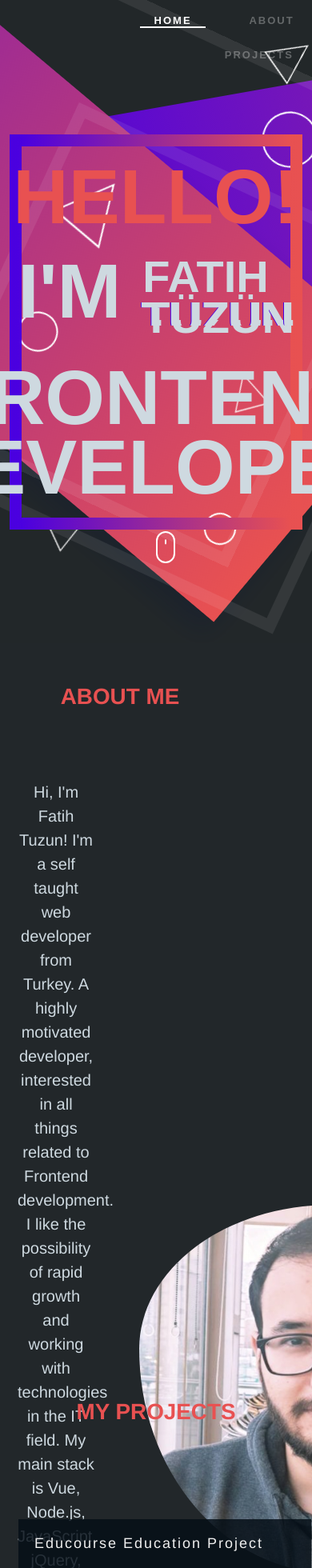
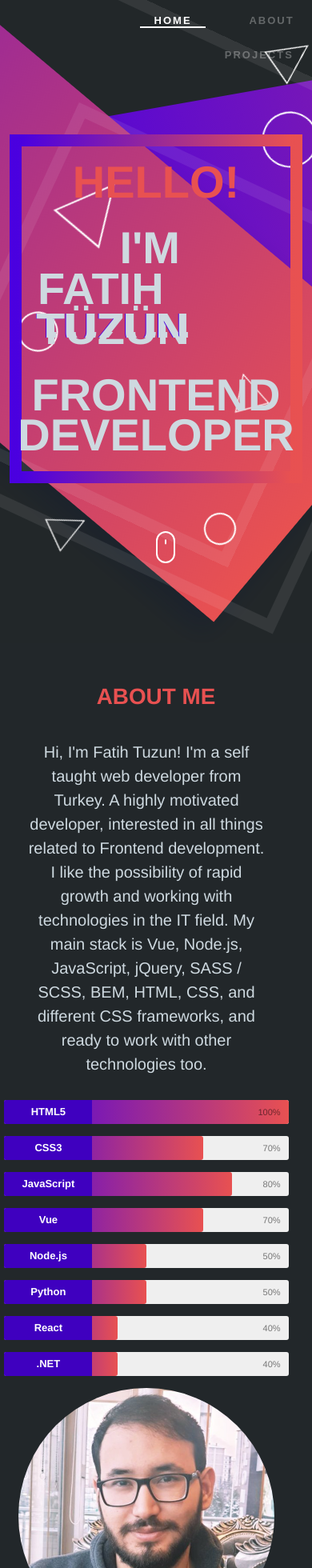
Before and after one commit to fatihtuzunn/portfolio-fatihtuzun, a Vue app: page / in a window 390 px wide. Shown: the part 40-2000 px from the top of the page at 80% size. Built offline with nearby package versions, Linux system fonts and the light colour scheme.

Commit message:
responsive update

```diff
--- a/src/components/AnimatedName.vue
+++ b/src/components/AnimatedName.vue
@@ -73,14 +73,19 @@
 }
 
 @media screen and (max-width: 1200px) {
-  .name {
+  .nameapp {
+
     font-size: 3.5rem;
     max-width: 400px;
+  }
+
+  .fullname{
+    flex-direction: column;
   }
 }
 
 @media screen and (max-width: 375px) {
-  .name {
+  .nameapp {
     font-size: 2.5rem;
     max-width: 400px;
   }
--- a/src/components/PortfolioSection.vue
+++ b/src/components/PortfolioSection.vue
@@ -431,63 +431,9 @@ h6 {
 
 /* Media Queries */
 
-@media screen and (max-width: 1200px) {
-    #portfolio [class^="col"] section {
-        width: 80%;
-        margin-right: auto;
-        margin-left: auto;
-        margin-bottom: 10px;
-        min-height: 400px;
-    }
 
-    #portfolio .overlay {
-        width: 100%;
-        height: auto;
-    }
-
-    #portfolio img {
-        width: 100%;
-        height: auto;
-    }
-
-    #portfolio section:hover .overlay .heading span {
-        -webkit-transform: rotate(90deg);
-        top: 70px;
-        left: -240px;
-        position: relative;
-    }
-}
 
 @media screen and (max-width: 790px) {
-    body {
-        font-size: 18px;
-        text-align: center;
-    }
-
-
-    #portfolio .description p {
-        margin-top: 40px;
-    }
-
-    #portfolio section {
-        font-size: 10px;
-    }
-
-    #portfolio .overlay>* {
-        font-size: 200%;
-    }
-
-    #portfolio p,
-    h6 {
-        text-align: left;
-    }
-
-    #contact textarea {
-        width: 90%;
-    }
-}
-
-@media screen and (max-width: 570px) {
 
 
 
@@ -509,34 +455,37 @@ h6 {
 
     #portfolio .heading {
         display: table-header-group;
-        font-size: 180%;
-        text-align: left;
+        font-size: 120%;
+
     }
 
     #portfolio .overlay {
         min-height: auto;
         padding: 20px;
+
     }
 
     #portfolio .description {
-        top: 100px;
-        position: static;
+
+        position:relative;
+
     }
 
     #portfolio section {
         min-height: auto;
     }
 
-    #portfolio section:hover .overlay .heading {
+    #portfolio section:hover .overlay .heading,
+    #portfolio section:hover .description,
+    #portfolio section:hover .overlay img
+     {
         position: relative;
-        top: -0px;
+        transition: none;
         color: white;
         -webkit-transition: none;
     }
 
-    #portfolio .heading span {
-        display: none;
-    }
+
 }
 
 @media screen and (max-width: 480px) {
--- a/src/components/SkillBars.vue
+++ b/src/components/SkillBars.vue
@@ -311,12 +311,39 @@ export default {
 
 /* mobile styles */
 
-@media (min-width: 100px) and (max-width: 400px) {
-  .content {
-    max-width: 300px;
+@media screen and (max-width: 1200px) {
+  .row {
+    display: block;
+    font-size: 3.5rem;
+    width: 100%;
+
+  }
+  .intro{
+    padding: 0;
   }
 
+  .col{
+    padding: 0;
+    max-width: 100%;
+  }
 
+  .fullname{
+    flex-direction: column;
+  }
+
+  .avatar{
+    height: 20rem;
+    width: 20rem;
+    padding: 0;
+  }
+
+}
+
+@media screen and (max-width: 375px) {
+  .nameapp {
+    font-size: 2.5rem;
+    max-width: 400px;
+  }
 }
 </style>
 
--- a/src/components/TriangleJumbotron.vue
+++ b/src/components/TriangleJumbotron.vue
@@ -392,4 +392,15 @@ export default {
     height: 45px;
     transform: rotate(-40deg);
 }
+
+
+/* Responsive */
+
+@media (max-width: 992px) {
+
+    .jumbotron h1 {
+    font-size: 4rem !important;
+}
+
+}
 </style>
--- a/src/views/HomeView.vue
+++ b/src/views/HomeView.vue
@@ -12,13 +12,10 @@
     </section>
 
     <section class="section" id="projects">
-<PortfolioSection />
+      <PortfolioSection />
     </section>
 
-    <section class="section" id="contact">
-      s
 
-    </section>
   </div>
 </template>
 
@@ -36,15 +33,21 @@ export default {
     NavBar,
     SkillBars,
     PortfolioSection
-}
+  }
 }
 </script>
 
 <style>
-.section{
+.section {
 
   height: 100vh;
 }
 
 
+@media screen and (max-width: 1200px) {
+  .section{
+    height: 0%;
+  }
+}
+
 </style>
```
